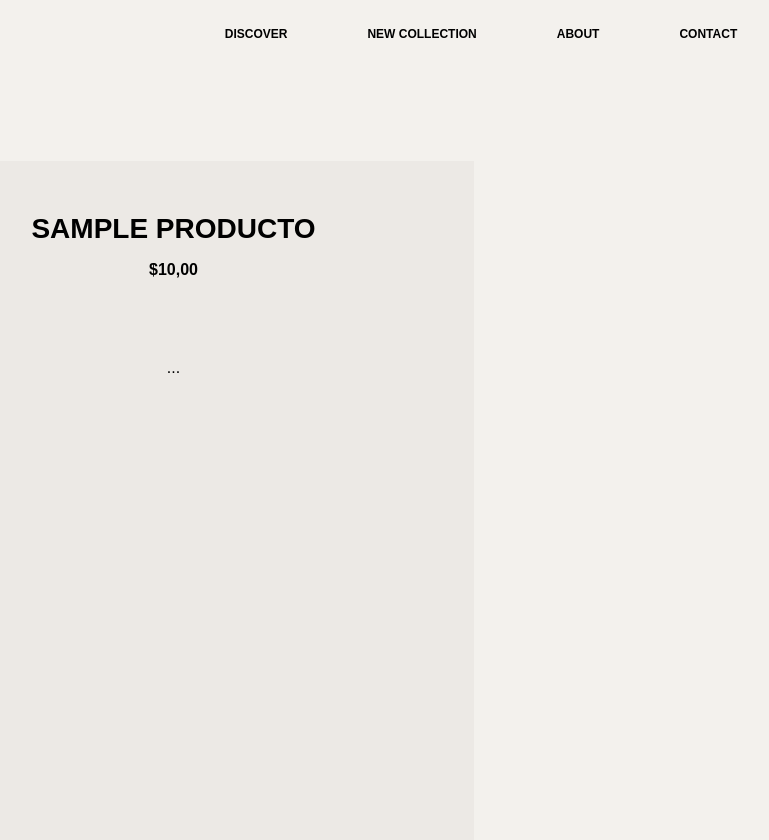
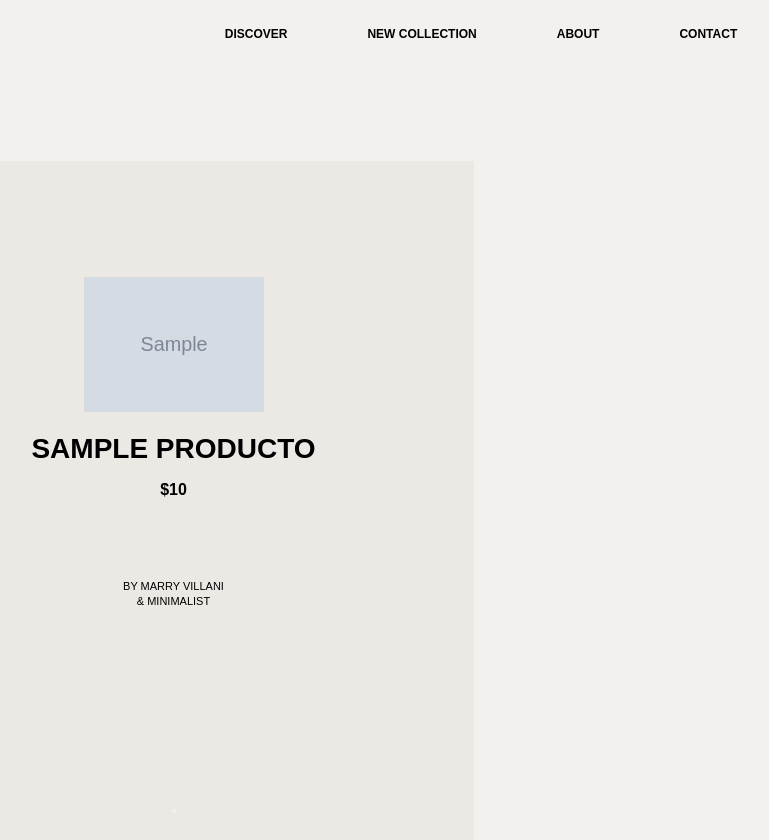
Before and after one commit to Gilbert-CREATOR/perfumeria, a Django app: page / in a window 1280 px wide. Shown: the part 229-1069 px from the top of the page, without its empty margins (159-928 px from the left). Run offline with Django 4.2, Linux system fonts and the light colour scheme; tables that the repository leaves empty hold one stand-in row (values such as "Sample post"); grey boxes marked "Sample" are stand-in pictures.

Commit message:
🏠 Update Home layout to match catalog design
✅ Load producto_filters template tag
✅ Update product cards to match catalog layout
✅ Place images at top of product cards
✅ Use formato_precio filter for consistent pricing
✅ Add author/season information display
✅ Include quick preview and stock badges
🎨 Home and catalog now have identical product layout

```diff
--- a/templates/home.html
+++ b/templates/home.html
@@ -1,5 +1,6 @@
 {% extends 'base_moderno.html' %}
 {% load static %}
+{% load producto_filters %}
 
 {% block extra_css %}
 <link rel="stylesheet" href="{% static 'css/home.css' %}">
@@ -28,9 +29,39 @@
 <section class="products-grid">
   {% for producto in productos_destacados %}
   <article class="product-card" onclick="window.location.href='{% url 'detalle_producto' producto.id %}'">
+    <!-- Imagen del producto (arriba) -->
+    {% if producto.imagen %}
+      <img src="{{ producto.imagen.url }}" alt="{{ producto.nombre }}" class="product-image">
+    {% else %}
+      <img src="https://via.placeholder.com/180x180/f3f1ed/000?text=PERFUME" alt="{{ producto.nombre }}" class="product-image">
+    {% endif %}
+
+    <!-- Nombre del producto -->
     <h2>{{ producto.nombre|upper }}</h2>
-    <div class="price">${{ producto.precio|floatformat:2 }}</div>
-    ...
+
+    <!-- Precio formateado -->
+    <div class="price">${{ producto.precio|formato_precio }}</div>
+
+    <!-- Autor/Temporada -->
+    <div class="author">
+      {% if producto.temporada == 'summer' %}BY MARRY VILLANI<br>& MINIMALIST{% endif %}
+      {% if producto.temporada == 'winter' %}BY HELEN SANDR<br>& MINIMALIST{% endif %}
+      {% if producto.temporada == 'night' %}BY ANN KODOR<br>& MINIMALIST{% endif %}
+      {% if producto.temporada == 'day' %}BY MARRY VILLANI<br>& MINIMALIST{% endif %}
+      {% if producto.temporada == 'special' %}BY MARRY VILLANI<br>& MINIMALIST{% endif %}
+    </div>
+
+    <!-- Botón Quick Preview -->
+    <button class="quick-preview-btn" onclick="event.stopPropagation(); openQuickPreview('{{ producto.id }}')">
+      <i class="fas fa-eye"></i>
+    </button>
+
+    <!-- Badge de stock -->
+    {% if producto.stock < 5 and producto.stock > 0 %}
+    <span class="stock-badge low-stock">Últimos {{ producto.stock }}</span>
+    {% elif producto.stock == 0 %}
+    <span class="stock-badge out-of-stock">Agotado</span>
+    {% endif %}
   </article>
   {% endfor %}
 </section>
```
